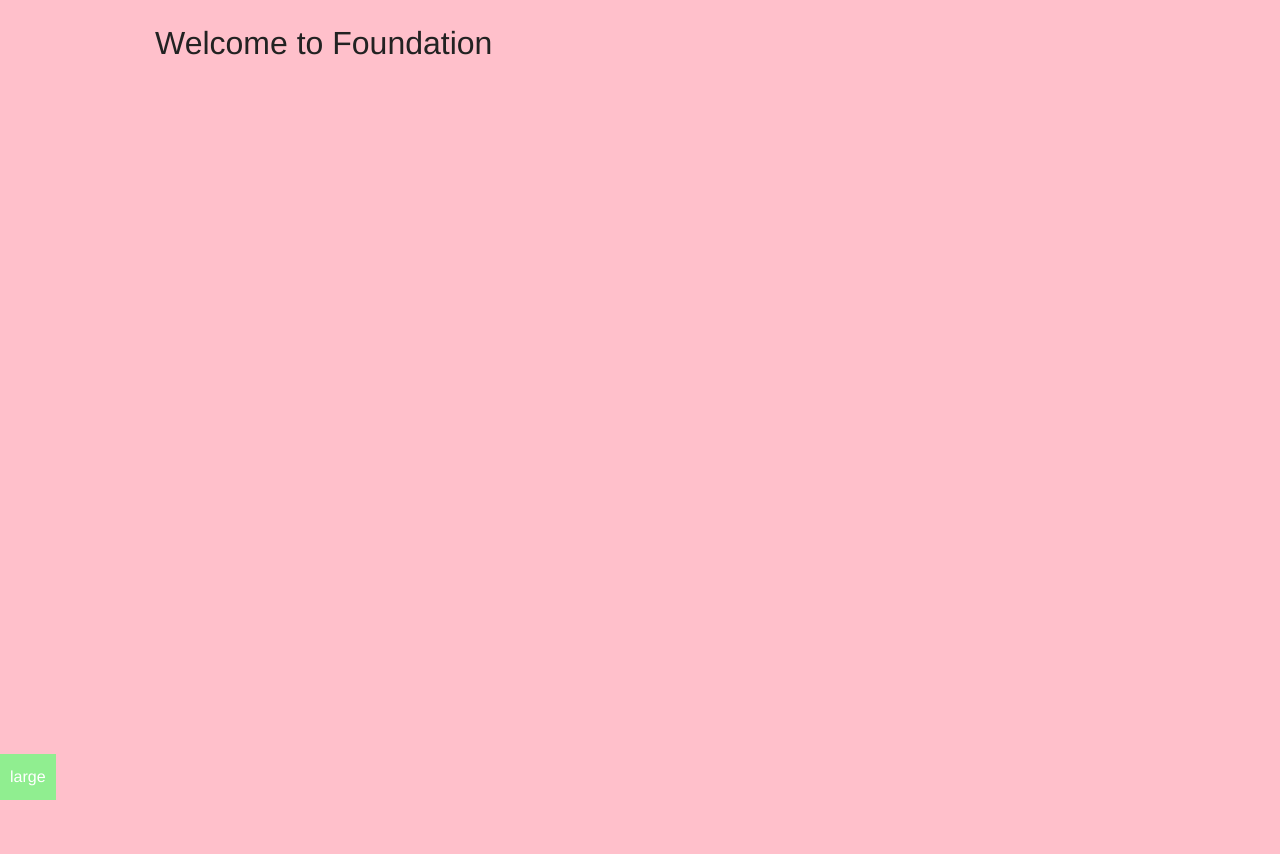
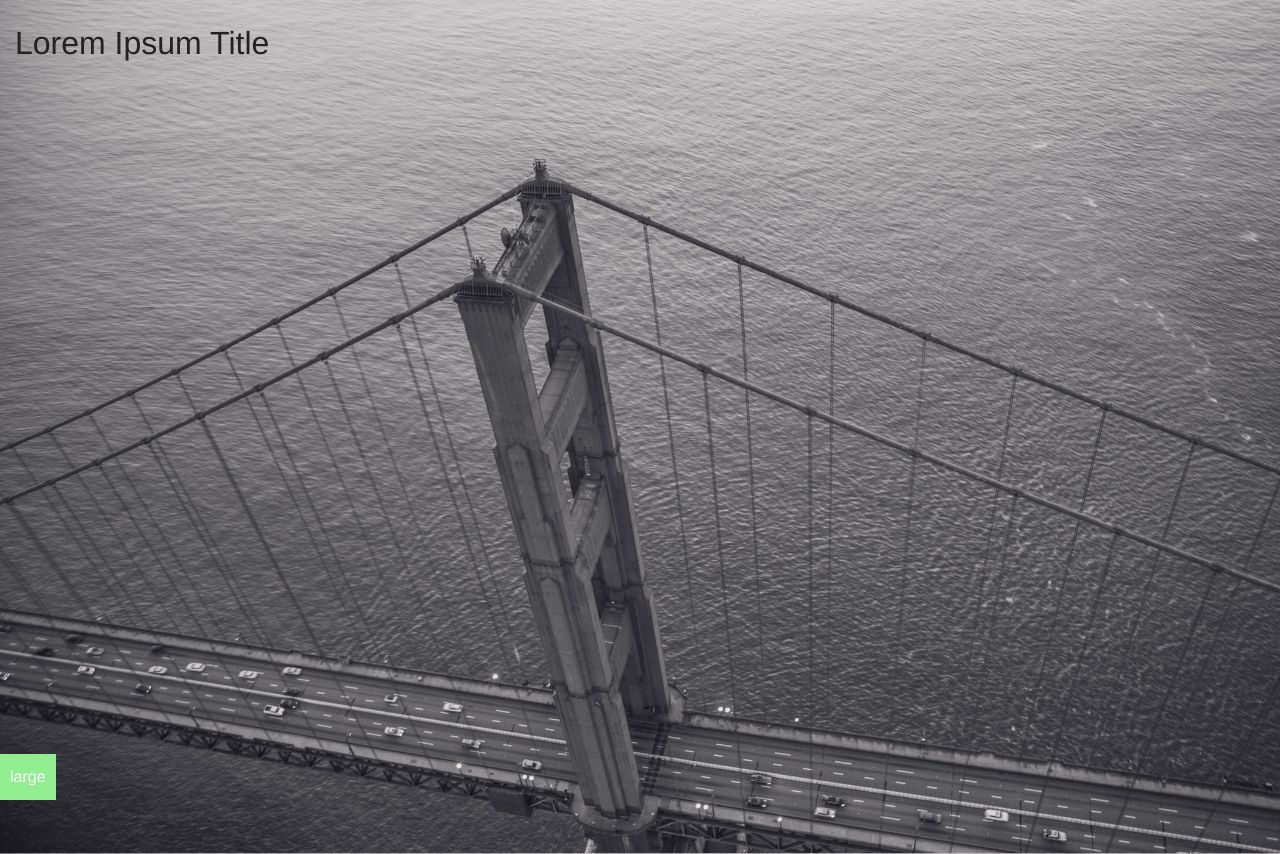
Before and after one commit to mattmcfad/Map-Prototype, a website: page public/html/index.html in a window 1280 px wide. Shown: the top 854 px of the page. Before the commit the page ends 800 px from the top, so only its background shows below. Drawn offline with Linux system fonts and the light colour scheme.

Commit message:
building out front end templates, added landing page + image assets

```diff
--- a/public/html/index.html
+++ b/public/html/index.html
@@ -23,11 +23,11 @@
     <![endif]-->
   </head>
   <body>
-    <div class="row">
-      <div class="large-12 columns">
-        <h1>Welcome to Foundation</h1>
+
+      <div class="landingPage large-12 columns">
+        <h1 class="">Lorem Ipsum Title</h1>
       </div>
-    </div>
+
 
 
 
--- a/public/html/library/scss/styles/base.scss
+++ b/public/html/library/scss/styles/base.scss
@@ -3,7 +3,15 @@
    ========================================================================== */
 
 
+.landingPage{
+    background: url(../images/bridge.jpeg) no-repeat center center fixed;
+  -webkit-background-size: cover;
+  -moz-background-size: cover;
+  -o-background-size: cover;
+  background-size: cover;
 
+  height:1000px;
+}
 
 
 
```
Also changed, not shown: public/html/library/css/app.css, public/html/library/css/styles/base.css, public/html/library/images/bridge.jpeg (added).
